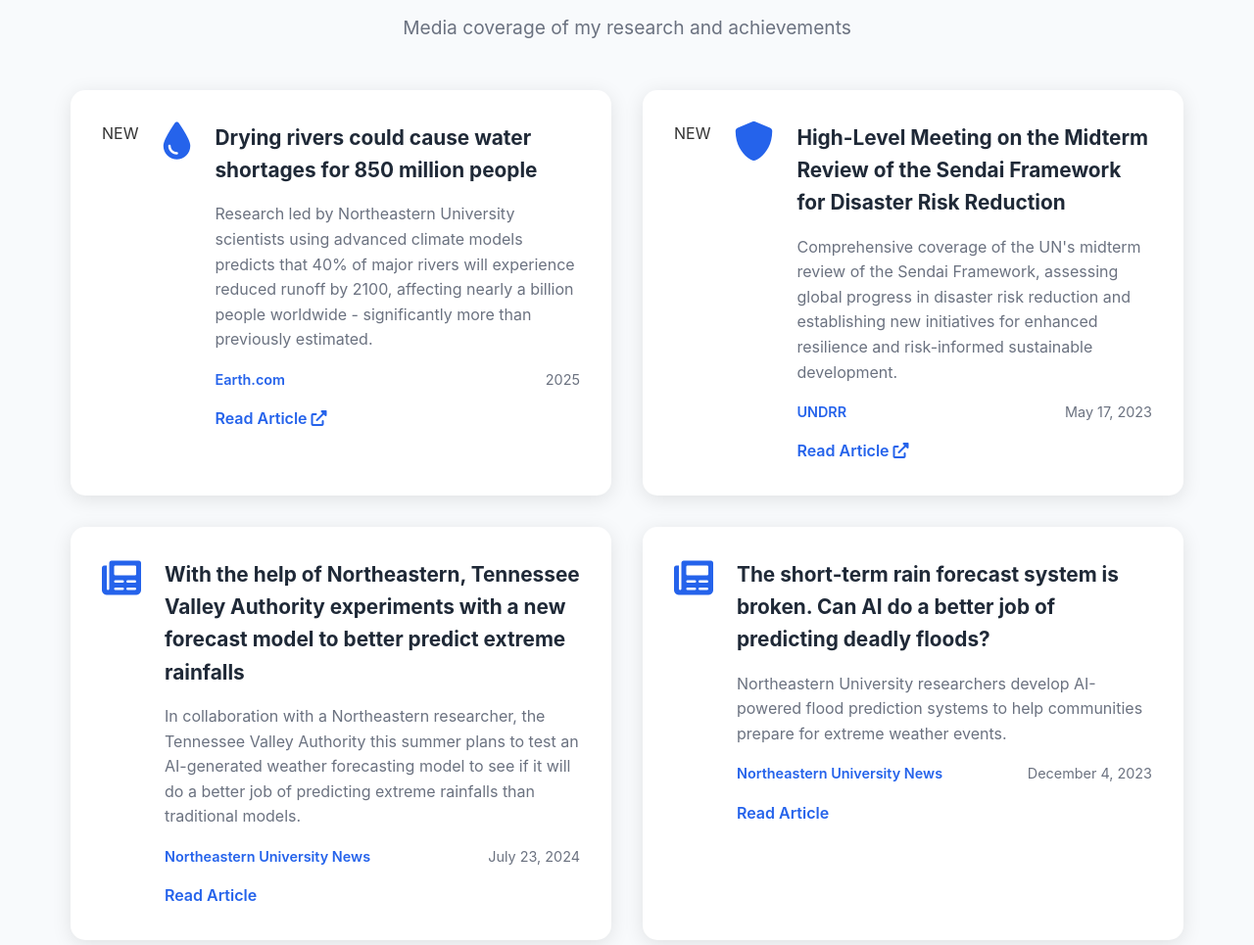
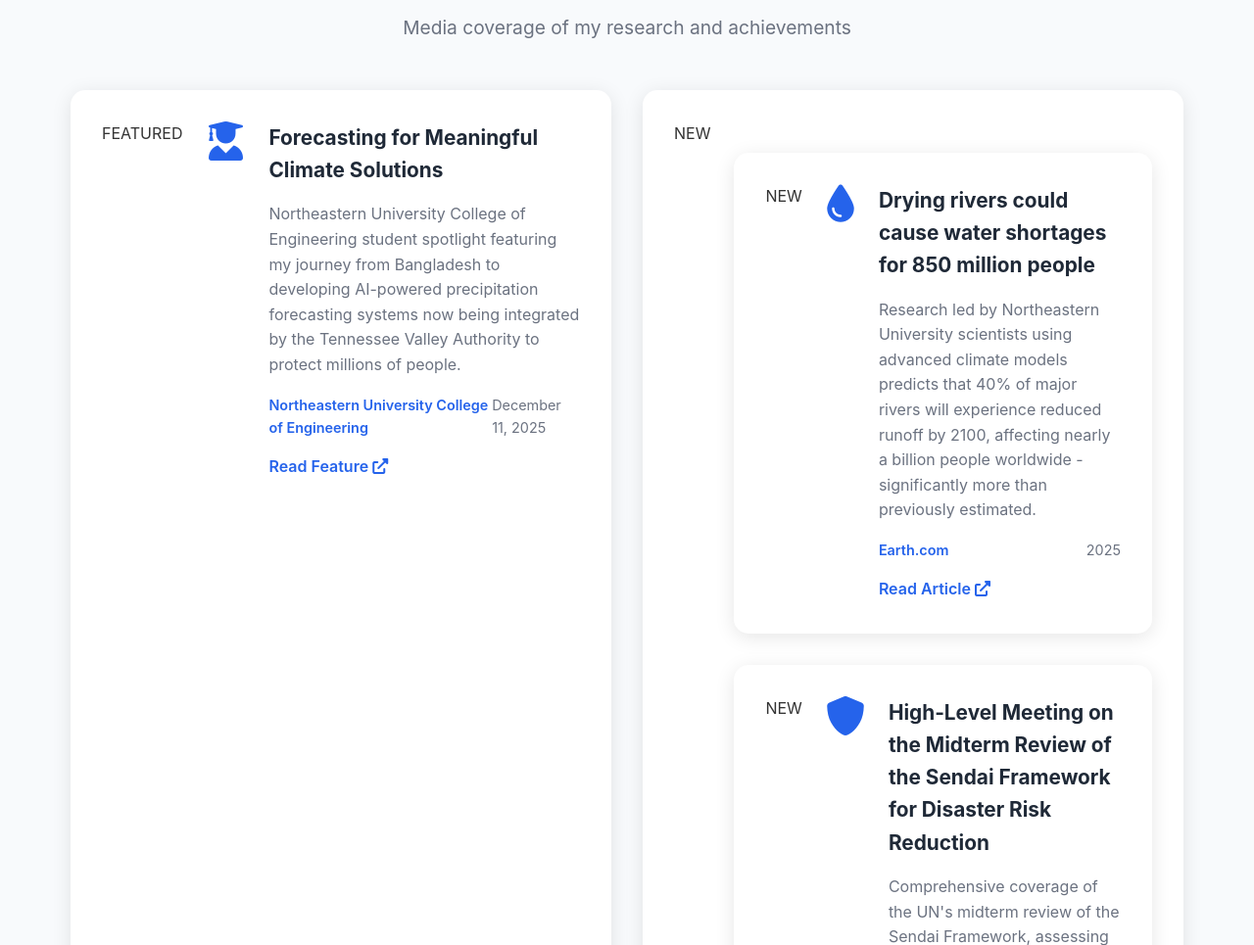
Before and after one commit to Pujadasneu/pujadasneu.github.io, a plain HTML site: page index.html in a window 1280 px wide. Shown: the part 8380-9345 px from the top of the page at 98% size. Drawn offline with Linux system fonts and the light colour scheme.

Commit message:
Update index.html

```diff
--- a/index.html
+++ b/index.html
@@ -512,6 +512,27 @@ Engineering and Critical Infrastructure Resilience.</p>
         <div class="container">
             <h2 class="section-title">In the News</h2>
             <p class="section-subtitle">Media coverage of my research and achievements</p>
+            <div class="news-grid reveal">
+    <!-- ADD THIS NEW CARD HERE -->
+    <div class="news-card featured">
+        <div class="badge">FEATURED</div>
+        <div class="news-icon">
+            <i class="fas fa-user-graduate"></i>
+        </div>
+        <div class="news-content">
+            <h3 class="news-title">Forecasting for Meaningful Climate Solutions</h3>
+            <p class="news-description">Northeastern University College of Engineering student spotlight featuring my journey from Bangladesh to developing AI-powered precipitation forecasting systems now being integrated by the Tennessee Valley Authority to protect millions of people.</p>
+            <div class="news-meta">
+                <span class="news-source">Northeastern University College of Engineering</span>
+                <span class="news-date">December 11, 2025</span>
+            </div>
+            <a href="https://coe.northeastern.edu/news/forecasting-for-meaningful-climate-solutions/" target="_blank" class="news-link">Read Feature <i class="fas fa-external-link-alt"></i></a>
+        </div>
+    </div>
+
+    <!-- EXISTING CARDS CONTINUE BELOW -->
+    <div class="news-card featured">
+        <div class="badge">NEW</div>
 
             <div class="news-grid reveal">
                 <div class="news-card featured">
@@ -563,6 +584,7 @@ Engineering and Critical Infrastructure Resilience.</p>
                     <div class="news-icon">
                         <i class="fas fa-newspaper"></i>
                     </div>
+
                     <div class="news-content">
                         <h3 class="news-title">The short-term rain forecast system is broken. Can AI do a better job of predicting deadly floods?</h3>
                         <p class="news-description">Northeastern University researchers develop AI-powered flood prediction systems to help communities prepare for extreme weather events.</p>
```
